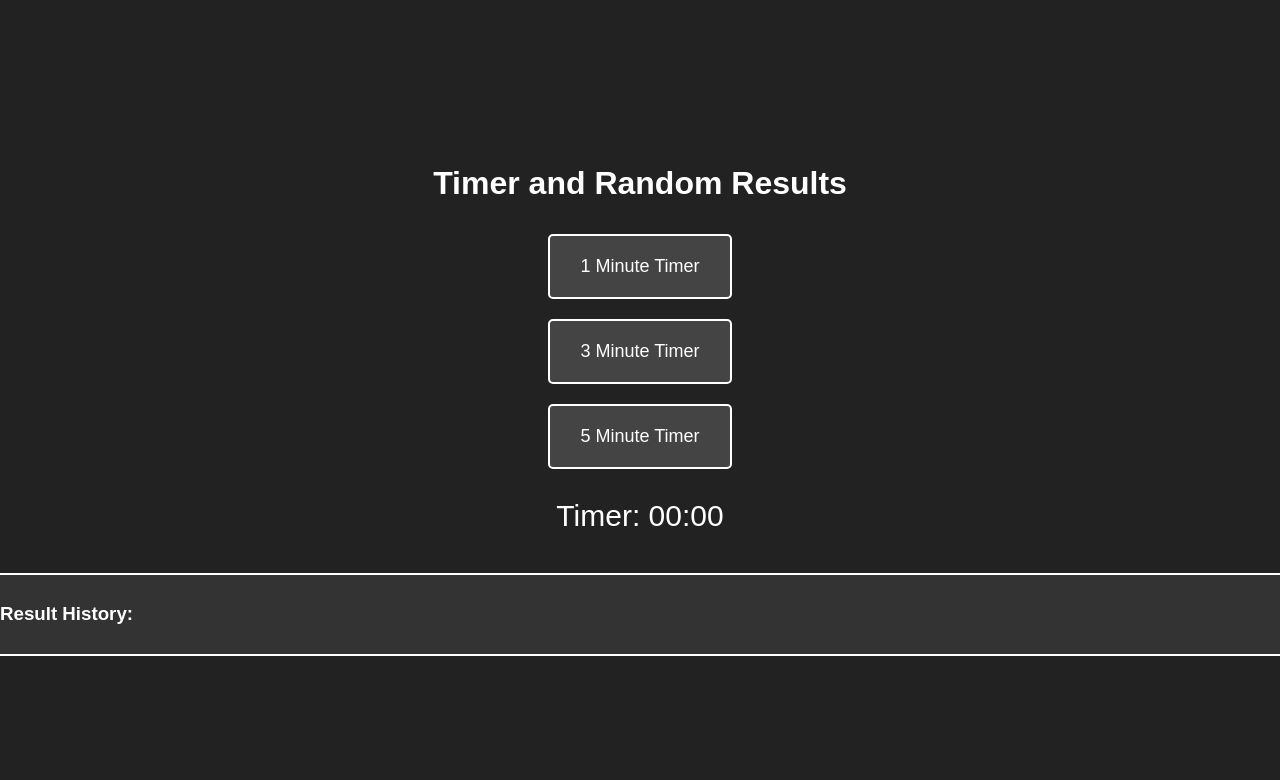
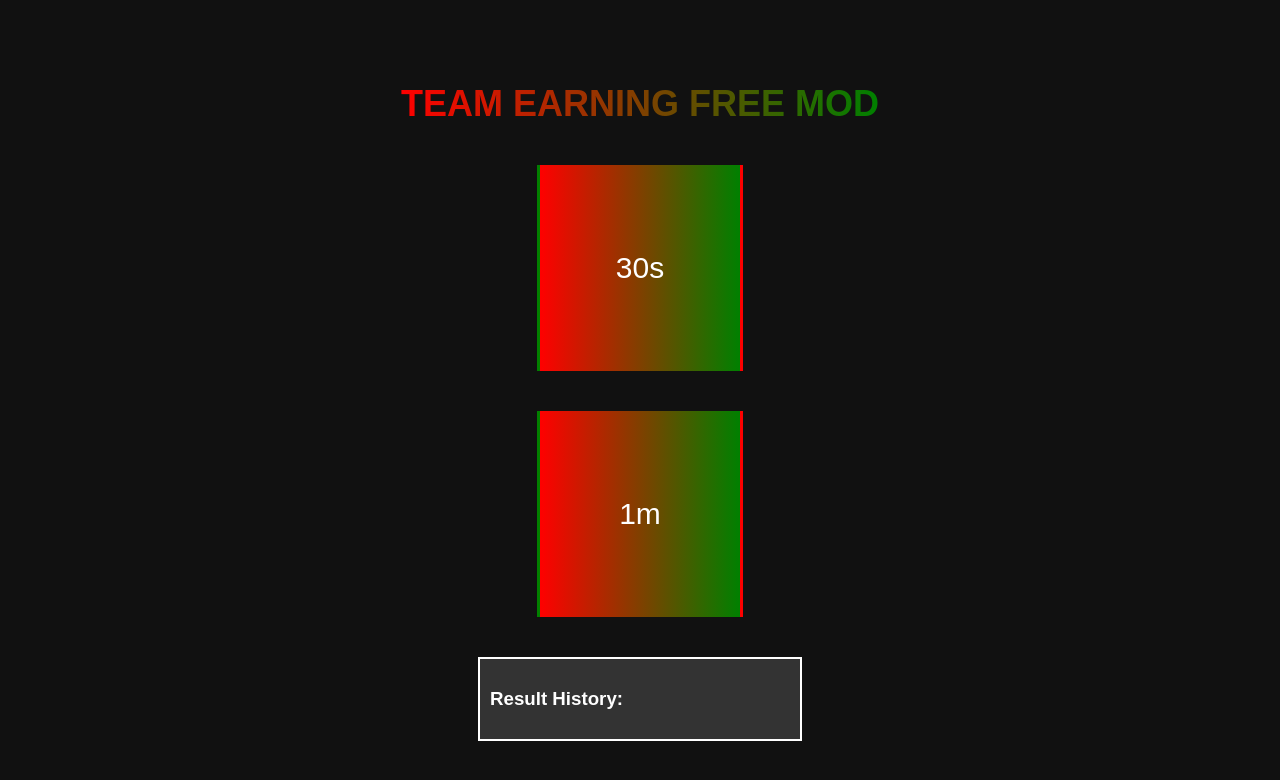
Before and after one commit to teammodx/Trail, a plain HTML site: page index.html in a window 1280 px wide. Drawn offline with Linux system fonts and the light colour scheme.

Commit message:
Update index.html

```diff
--- a/index.html
+++ b/index.html
@@ -3,65 +3,91 @@
 <head>
     <meta charset="UTF-8">
     <meta name="viewport" content="width=device-width, initial-scale=1.0">
-    <title>Timer with Random Results</title>
+    <title>TEAM EARNING FREE MOD</title>
     <style>
         body {
             font-family: Arial, sans-serif;
-            background-color: #222;
+            background-color: #111;
             color: white;
-            margin: 0;
-            padding: 0;
-            height: 100vh;
             display: flex;
             flex-direction: column;
+            align-items: center;
             justify-content: center;
+            height: 100vh;
+            margin: 0;
+        }
+
+        h1 {
+            color: transparent;
+            background: linear-gradient(90deg, red, green);
+            -webkit-background-clip: text;
+            font-size: 36px;
+            margin-bottom: 20px;
+        }
+
+        .timer-box {
+            width: 200px;
+            height: 200px;
+            border: 3px solid transparent;
+            background: linear-gradient(90deg, red, green);
+            display: flex;
             align-items: center;
+            justify-content: center;
+            font-size: 24px;
+            cursor: pointer;
+            margin: 20px;
+            transition: transform 0.3s;
         }
-        button {
-            padding: 20px 30px;
-            font-size: 18px;
-            margin: 10px;
-            cursor: pointer;
-            background-color: #444;
-            color: white;
-            border: 2px solid #fff;
-            border-radius: 5px;
-            transition: background-color 0.3s;
+
+        .timer-box:hover {
+            transform: scale(1.1);
         }
-        button:hover {
-            background-color: #666;
-        }
-        #timerDisplay {
-            font-size: 30px;
-            margin: 20px;
-        }
+
         .history {
-            max-height: 200px;
+            max-height: 300px;
+            width: 300px;
             overflow-y: auto;
-            width: 100%;
+            margin-top: 20px;
             padding: 10px;
-            margin-top: 20px;
             border: 2px solid #fff;
             background-color: #333;
         }
+
         .result {
             margin: 5px;
             padding: 10px;
+            text-align: center;
             border-radius: 5px;
             border: 1px solid #fff;
-            text-align: center;
+        }
+
+        .big {
+            font-size: 40px;
+            background-color: #00FF00;
+        }
+
+        .small {
+            font-size: 20px;
+            background-color: #FF0000;
+        }
+
+        #timerDisplay {
+            font-size: 30px;
+            color: #fff;
         }
     </style>
 </head>
 <body>
 
-<h1>Timer and Random Results</h1>
+<h1>TEAM EARNING FREE MOD</h1>
 
-<button onclick="startTimer(1)">1 Minute Timer</button>
-<button onclick="startTimer(3)">3 Minute Timer</button>
-<button onclick="startTimer(5)">5 Minute Timer</button>
+<div class="timer-box" onclick="startTimer(30)">
+    <div id="timerDisplay">30s</div>
+</div>
 
-<div id="timerDisplay">Timer: 00:00</div>
+<div class="timer-box" onclick="startTimer(60)">
+    <div id="timerDisplay">1m</div>
+</div>
 
 <div class="history" id="history">
     <h3>Result History:</h3>
@@ -74,39 +100,32 @@
     let timerDisplay = document.getElementById('timerDisplay');
     let resultHistory = [];
 
-    function startTimer(minutes) {
-        let secondsLeft = minutes * 60;
-        let endTime = Date.now() + secondsLeft * 1000;
+    function startTimer(seconds) {
+        let timeLeft = seconds;
+        let timerElement = document.createElement('div');
+        timerElement.textContent = `${timeLeft} seconds`;
+        let endTime = Date.now() + timeLeft * 1000;
 
-        clearInterval(timerInterval);
         timerInterval = setInterval(() => {
             let remainingTime = Math.max(0, endTime - Date.now());
             let remainingSeconds = Math.floor(remainingTime / 1000);
             let minutesLeft = Math.floor(remainingSeconds / 60);
             let secondsLeftDisplay = remainingSeconds % 60;
-            timerDisplay.textContent = `Timer: ${String(minutesLeft).padStart(2, '0')}:${String(secondsLeftDisplay).padStart(2, '0')}`;
+            timerDisplay.textContent = `${String(minutesLeft).padStart(2, '0')}:${String(secondsLeftDisplay).padStart(2, '0')}`;
 
             if (remainingTime <= 0) {
                 clearInterval(timerInterval);
-                generateResult(minutes);
+                generateRandomResult();
             }
         }, 1000);
     }
 
-    function generateResult(minutes) {
+    function generateRandomResult() {
         let resultSize = Math.random() < 0.5 ? 'big' : 'small';
         let randomValue = Math.random().toFixed(2);
         let resultElement = document.createElement('div');
-        resultElement.classList.add('result');
+        resultElement.classList.add('result', resultSize);
         resultElement.textContent = `Result: ${randomValue}`;
-
-        if (resultSize === 'big') {
-            resultElement.style.fontSize = '40px';
-            resultElement.style.backgroundColor = '#00FF00';
-        } else {
-            resultElement.style.fontSize = '20px';
-            resultElement.style.backgroundColor = '#FF0000';
-        }
 
         resultHistory.push(resultElement.textContent);
         historyContainer.appendChild(resultElement);
```
